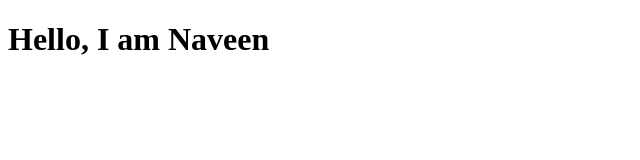
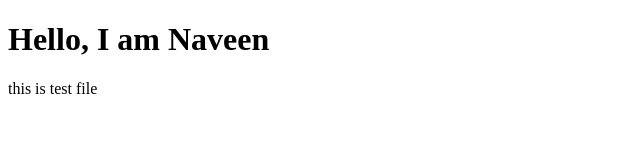
Before and after one commit to nkux1/mywebsite, a plain HTML site: page index.html in a window 1280 px wide. Shown: the whole page, without its empty margins (0-640 px from the left). Drawn offline with Linux system fonts and the light colour scheme.

Commit message:
push test

```diff
--- a/index.html
+++ b/index.html
@@ -5,6 +5,7 @@
     </head>
     <body>
         <H1>Hello, I am Naveen</H1>
+        <p>this is test file</p>
 
     </body>
 </html>
```
